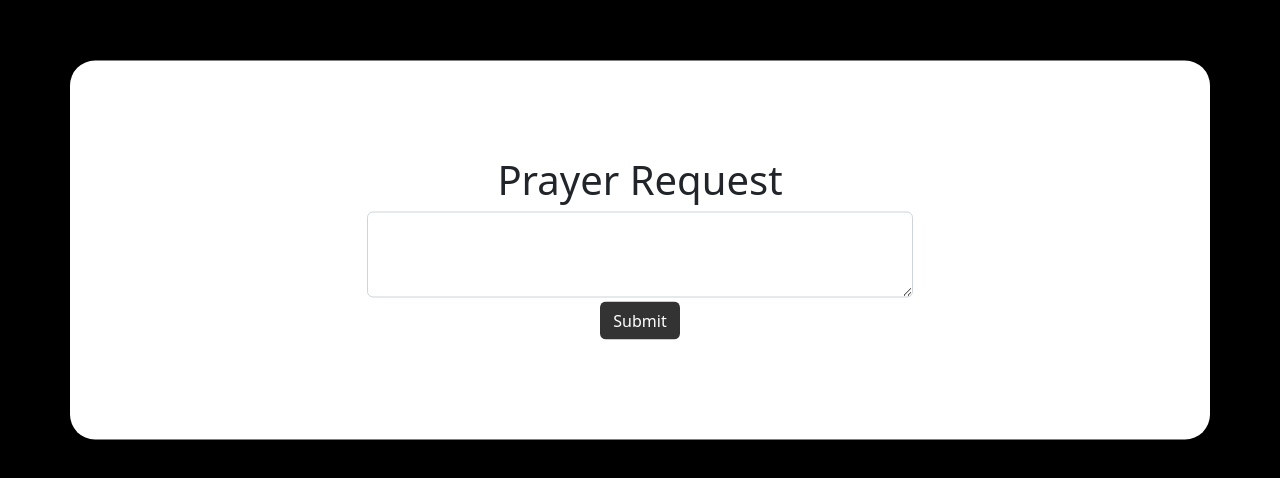
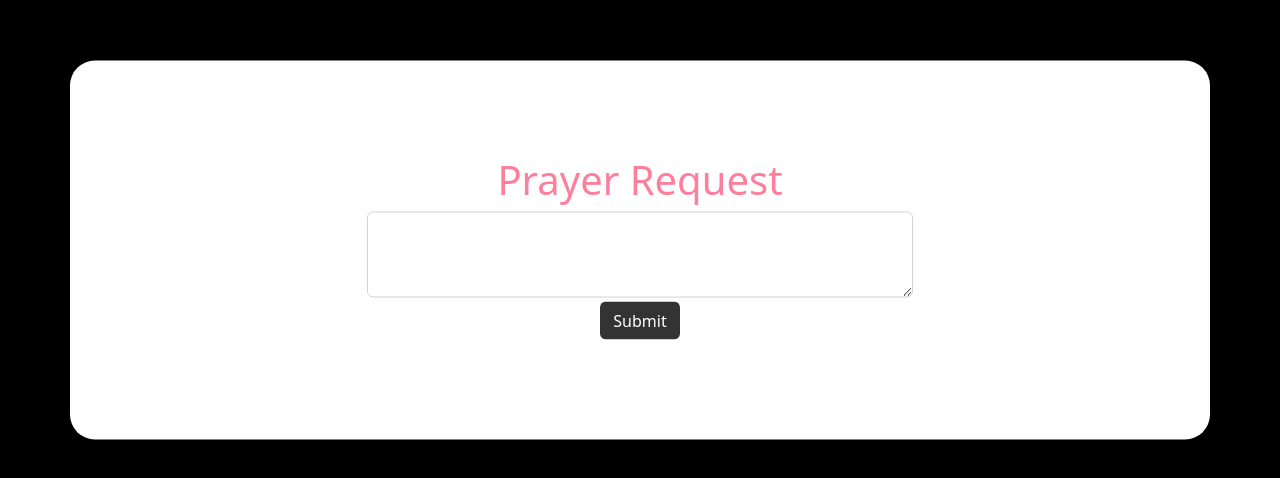
Before and after one commit to xleander/Prayer-Request, a plain HTML site: page index.html in a window 1280 px wide. Shown: the part 150-628 px from the top of the page. Drawn offline with nearby package versions, Linux system fonts and the light colour scheme.

Commit message:
Update index.html

```diff
--- a/index.html
+++ b/index.html
@@ -10,7 +10,7 @@
   </head>
   <body>
     <div class="container align-middle position-absolute top-50 start-50 translate-middle">
-      <h1>Prayer Request</h1>
+      <h1 style="color:#FE7F9C;">Prayer Request</h1>
       <div class="row justify-content-center">
         <div class="col-md-6">
           <div class="alert alert-success alert-dismissible fade show d-none my-alert" role="alert">
```
